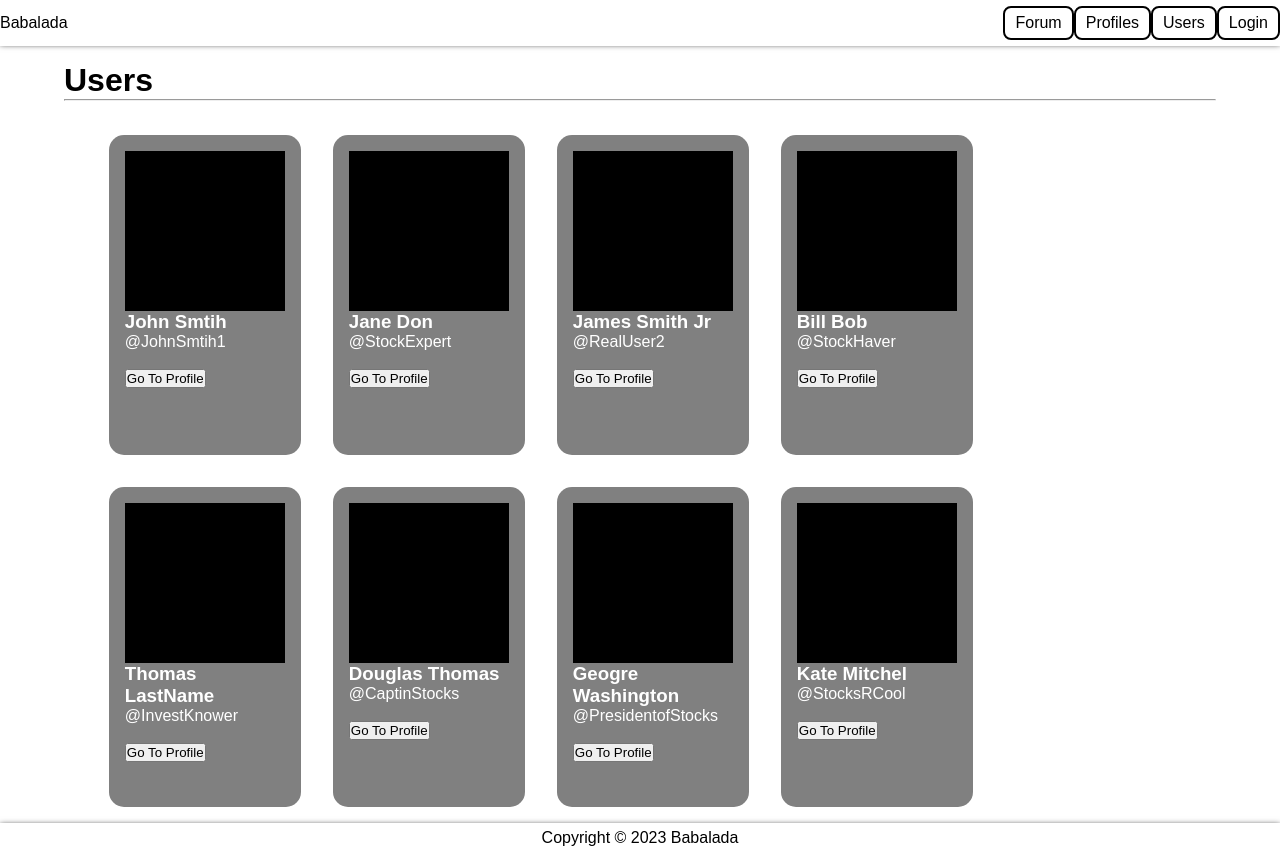
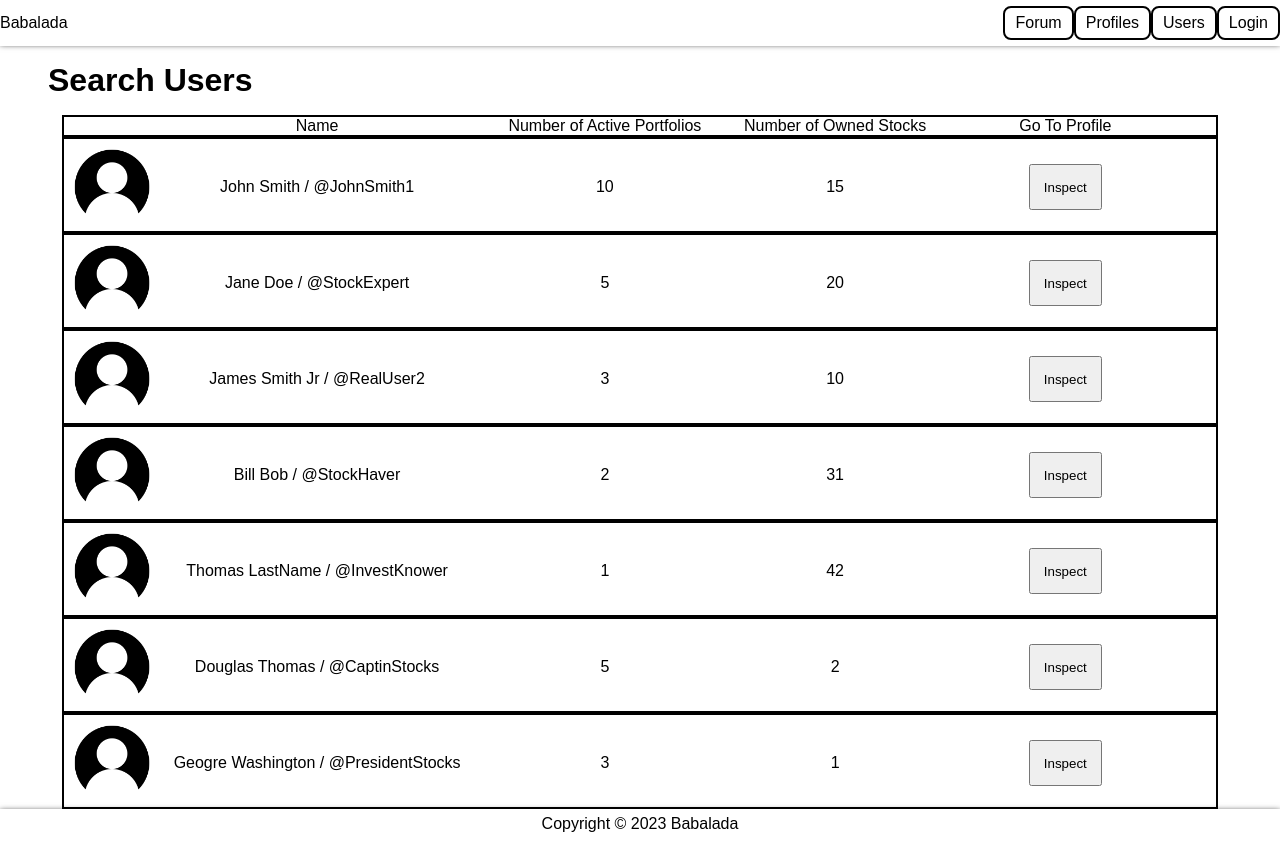
Before and after one commit to jigglytep/babalada, a SvelteKit app: page /u in a window 1280 px wide. Built offline with nearby package versions, Linux system fonts and the light colour scheme.

Commit message:
Users page is redone, and some things were created into components

```diff
--- /dev/null
+++ b/src/lib/components/PortfolioThumbnail.svelte
@@ -0,0 +1,35 @@
+<script lang="ts">
+    export let number: Number;
+    export let name: String;
+    export let created: String;
+    export let funds: Number;
+
+    function inspect(pname: String) {
+        window.location.href = `/p/${pname}`;
+    }
+</script>
+
+<div>
+    <h3>{number}) {name}</h3>
+    <small>Created: {created}</small>
+    <br />
+    <small>Current Funds: ${funds}</small>
+    <br />
+    <button on:click={() => inspect(name)}>Inspect</button>
+</div>
+
+<style lang="scss">
+  div {
+    width: auto;
+    height: auto;
+    background-color: grey;
+    border-radius: 15px;
+    margin-bottom: 1em;
+    color: white;
+    padding: 1em;
+  }
+
+  button {
+    padding: 1em;
+  }
+</style>
--- /dev/null
+++ b/src/lib/components/UserThumbnails.svelte
@@ -0,0 +1,47 @@
+<script lang="ts">
+    import userIcon from '../pictures/userIcon.png'
+    export let name: String;
+    export let username: String;
+    export let numOfPorts: Number;
+    export let numOfStocks: Number;
+
+    function inspect(uname: String) {
+        window.location.href = `/u/${uname}`;
+    }
+
+</script>
+
+<div id="container">
+    <img src={userIcon} alt="">
+    <div id="name">{name} / @{username}</div>
+    <p>{numOfPorts}</p>
+    <p>{numOfStocks}</p>
+    <button on:click={() => inspect(name)}>Inspect</button>
+</div>
+
+<style lang="scss">
+    #container {
+        height: 6em;
+        border: .15em solid black;
+        display: grid;
+        grid-template-columns: 5em 30% 20% 20% 20%;
+    }
+
+    img {
+        width: 5em;
+        height: 5em;
+        margin: .5em;
+    }
+
+    p, #name {
+        margin: auto;
+    }
+
+    button {
+        margin: auto;
+        height: fit-content;
+        width: fit-content;
+        padding: 1em;
+    }
+
+</style>
--- a/src/routes/p/+page.svelte
+++ b/src/routes/p/+page.svelte
@@ -1,9 +1,10 @@
 <script lang="ts">
-let ports = [
-    {name: "Main", created: "7/6/2023", funds: "$1,345"},
-    {name: "Backup", created: "7/6/2023", funds: "$1,245"},
-    {name: "Startegy 3", created: "7/1/2023", funds: "1,320.85"},
-    {name: "Portfolio4", created: "7/5/2023", funds: "$0.01"}
+  import PortfolioThumbnail from "$components/PortfolioThumbnail.svelte";
+  let ports = [
+    {name: "Main", created: "7/6/2023", funds: 1345},
+    {name: "Backup", created: "7/6/2023", funds: 1245},
+    {name: "Startegy 3", created: "7/1/2023", funds: 1320.85},
+    {name: "Portfolio4", created: "7/5/2023", funds: 0.01}
   ]
 
   function remove(port: any) {
@@ -21,15 +22,7 @@ let ports = [
     <p>You have no created portfolios</p>
     {:else}
       {#each ports as p, i}
-      <div class="port">
-        <h3>{i + 1}) {p.name}</h3>
-        <small>Created: {p.created}</small>
-        <br />
-        <small>Current Funds: {p.funds}</small>
-        <br />
-        <button><a href="/p/{p.name}">Inspect</a></button>
-        <button on:click={() => remove(p)}>Delete</button>
-      </div>
+      <PortfolioThumbnail number = {i + 1} name = {p.name} created = {p.created} funds = {p.funds} />
       {/each}
   {/if}
 </div>
@@ -40,24 +33,4 @@ let ports = [
     margin: auto;
     padding-top: 1em;
   }
-
-  .port {
-    width: auto;
-    height: auto;
-    background-color: grey;
-    border-radius: 15px;
-    margin-bottom: 1em;
-    color: white;
-    padding: 1em;
-  }
-
-  button {
-    padding: 1em;
-    background-color: gainsboro;
-  }
-
-  button a:link, a:visited, a:hover {
-    color: black;
-    text-decoration: none;
-  }
 </style>
--- a/src/routes/u/+page.svelte
+++ b/src/routes/u/+page.svelte
@@ -1,70 +1,54 @@
-<script>
+<script lang="ts">
+  import UserThumbnails from "$components/UserThumbnails.svelte";
   let users = [
-        {name: "John Smtih", username: "JohnSmtih1"},
-        {name: "Jane Don", username: "StockExpert"},
-        {name: "James Smith Jr", username: "RealUser2"},
-        {name: "Bill Bob", username: "StockHaver"},
-        {name: "Thomas LastName", username: "InvestKnower"},
-        {name: "Douglas Thomas", username: "CaptinStocks"},
-        {name: "Geogre Washington", username: "PresidentofStocks"},
-        {name: "Kate Mitchel", username: "StocksRCool"}
+    {name: "John Smith", username: "JohnSmith1", ports: 10, stocks: 15},
+    {name: "Jane Doe", username: "StockExpert", ports: 5, stocks: 20},
+    {name: "James Smith Jr", username: "RealUser2", ports: 3, stocks: 10},
+    {name: "Bill Bob", username: "StockHaver", ports: 2, stocks: 31},
+    {name: "Thomas LastName", username: "InvestKnower", ports: 1, stocks: 42},
+    {name: "Douglas Thomas", username: "CaptinStocks", ports: 5, stocks: 2},
+    {name: "Geogre Washington", username: "PresidentStocks", ports: 3, stocks: 1}
   ]
-
-    function goToProfile() {
-        console.log("goToProfile");
-    }
 </script>
 
 <div id="main-container">
-    <h1>Users</h1>
-    <hr />
-    <br />
-    <div id="secondary-container">
+  <h1>Search Users</h1>
+  <div id="users-container">
     {#if users.length == 0}
-            <p>You have no created portfolios</p>
+    <p>No Users Found</p>
     {:else}
+    <div id="headers">
+      <p id="placeholder">img</p>
+      <p>Name</p>
+      <p>Number of Active Portfolios</p>
+      <p>Number of Owned Stocks</p>
+      <p>Go To Profile</p>
+    </div>
     {#each users as u}
-            <div class="user">
-                <div class="picture"></div>
-                <h3>{u.name}</h3>
-                <p>@{u.username}</p>
-                <br />
-                <button on:click={goToProfile}>Go To Profile</button>
-            </div>
+    <UserThumbnails name = {u.name} username = {u.username} numOfPorts = {u.ports} numOfStocks = {u.stocks}/>
     {/each}
     {/if}
   </div>
 </div>
 
-<style>
-  #main-container {
-    width: 90%;
+<style lang="scss">
+  #main-container, #users-container{
+    width: 95%;
     margin: auto;
-    padding-top: 1em;
   }
 
-  #secondary-container {
-    width: 95%;
-    margin: auto;
-    display: flex;
-    flex-direction: row;
-    flex-wrap: wrap;
+  #main-container h1 {
+    padding: .5em;
   }
 
-  .picture {
-    width: 10em;
-    height: 10em;
-    background-color: black;
-    padding: 1em;
+  #headers {
+    border: .15em solid black;
+    display: grid;
+    grid-template-columns: 5em 30% 20% 20% 20%;
+    text-align: center;
   }
 
-  .user {
-    width: 12em;
-    height: 20em;
-    background-color: grey;
-    border-radius: 15px;
-    color: white;
-    padding: 1em;
-    margin:1em;
+  #placeholder {
+    visibility: hidden;
   }
 </style>
--- a/src/routes/u/[slug]/+page.svelte
+++ b/src/routes/u/[slug]/+page.svelte
@@ -1,8 +1,9 @@
 <script lang="ts">
   import type { PageData } from "./$types";
 	export let data: PageData;
+  import PortfolioThumbnail from "$components/PortfolioThumbnail.svelte";
+  import userIcon from '../../../lib/pictures/userIcon.png'
 
-  let name = "John Smtih";
   let bio = "We the People of the United States, in Order to form a more perfect Union, establish Justice, insure domestic Tranquility, provide for the common defence, promote the general Welfare, and secure the Blessings of Liberty to ourselves and our Posterity, do ordain and establish this Constitution for the United States of America.";
   let currentYear: number = new Date().getFullYear();
   let stocks = [
@@ -10,18 +11,18 @@
     {ticker: "S12", name: "Stock123.com", price: "$2.50", quanity: "3"}
   ]
   let ports = [
-    {name: "Main", created: "7/6/2023", funds: "$1,345"},
-    {name: "Backup", created: "7/6/2023", funds: "$1,245"},
-    {name: "Startegy 3", created: "7/1/2023", funds: "1,320.85"},
-    {name: "Portfolio4", created: "7/5/2023", funds: "$0.01"}
+    {name: "Main", created: "7/6/2023", funds: 1345},
+    {name: "Backup", created: "7/6/2023", funds: 1245},
+    {name: "Startegy 3", created: "7/1/2023", funds: 1320.85},
+    {name: "Portfolio4", created: "7/5/2023", funds: 0.01}
   ]
 </script>
 
 <div id="main-container">
-  <div id="picturePlaceholder"></div>
+  <img src={userIcon} alt="User's profile picture">
   <div id="userInfo">
-    <h1>{name}</h1>
-    <p>Username: @JohnSmtih1</p>
+    <h1>{data.slug}</h1>
+    <p>Username: @Babalada1</p>
     <br />
     <h4>Bio: "{bio}""</h4>
     <br />
@@ -42,15 +43,10 @@
   <main id="mainUserInfo">
     <h2>Active Portfolios</h2>
     {#if ports.length == 0}
-    <p>{name} has no created portfolios</p>
+    <p>{data.slug} has no created portfolios</p>
     {:else}
       {#each ports as p, i}
-      <div class="port">
-        <h3>{i + 1}) {p.name}</h3>
-        <small>Created: {p.created}</small>
-        <br />
-        <small>Current Funds: {p.funds}</small>
-      </div>
+      <PortfolioThumbnail number = {i + 1} name = {p.name} created = {p.created} funds = {p.funds} />
       {/each}
   {/if}
   </main>
@@ -66,14 +62,10 @@
     grid-template-rows: 17em auto;
   }
 
-  #picturePlaceholder {
+  img {
     width: 15em;
     height: 15em;
-    background-color: grey;
     margin-right: 1em;
-    grid-column: 1/ 2;
-    grid-row: 1 / 2;
-    border-radius: 15px;
   }
 
   #userInfo {
@@ -91,13 +83,5 @@
     grid-row: 2 / 3;
   }
 
-  .port {
-    width: auto;
-    height: auto;
-    background-color: grey;
-    border-radius: 15px;
-    margin-bottom: 1em;
-    color: white;
-    padding: 1em;
-  }
+
 </style>
```
Also changed, not shown: src/lib/components/Comments.svelte (added), src/lib/components/Forum.svelte (added), src/lib/pictures/userIcon.png (added). Lines whose indentation alone changed are shown as unchanged.
